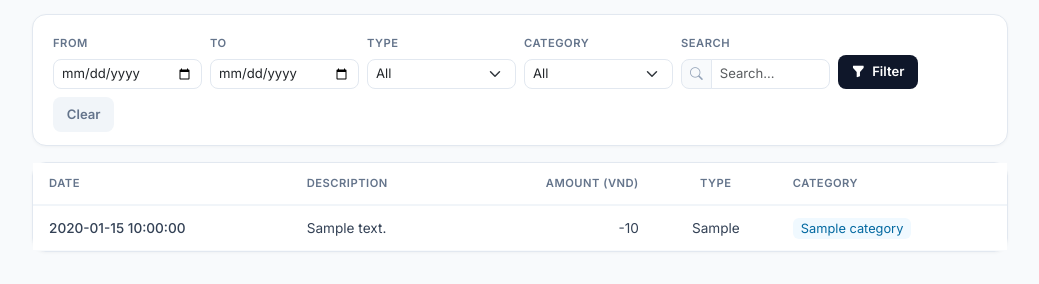
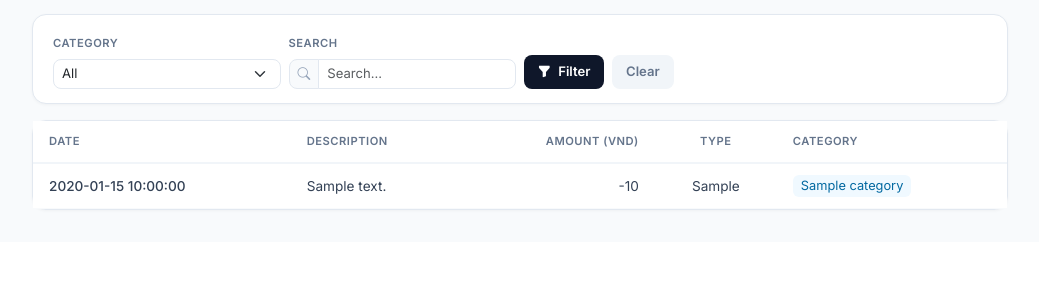
Before and after one commit to hoangdieuctu/cashflow, a Python web app: template src/techcombank_pdf/web/templates/dashboard.html in a window 1280 px wide. Shown: the part 1324-1608 px from the top of the page, without its empty margins (240-1279 px from the left). After the commit the page ends 1535 px from the top, so only its background shows below. Run offline with Jinja, Linux system fonts and the light colour scheme; the template is opened without the code that fills it: most values are stand-ins (such as "Sample title", 1, 10 or a date in 2020).

Commit message:
Remove From, To, and Type filters from transaction filter bar

```diff
--- a/src/techcombank_pdf/web/templates/dashboard.html
+++ b/src/techcombank_pdf/web/templates/dashboard.html
@@ -210,23 +210,7 @@
                 </select>
             </div>
             {% endif %}
-            <div class="col-md-2">
-                <label class="form-label" style="font-size: 0.7rem; font-weight: 600; color: #64748B; text-transform: uppercase; letter-spacing: 0.5px;">From</label>
-                <input type="date" class="form-control form-control-sm" name="start_date" value="{{ filters.start_date }}" style="border-radius: 8px; border-color: #E2E8F0; font-size: 0.82rem;">
-            </div>
-            <div class="col-md-2">
-                <label class="form-label" style="font-size: 0.7rem; font-weight: 600; color: #64748B; text-transform: uppercase; letter-spacing: 0.5px;">To</label>
-                <input type="date" class="form-control form-control-sm" name="end_date" value="{{ filters.end_date }}" style="border-radius: 8px; border-color: #E2E8F0; font-size: 0.82rem;">
-            </div>
-            <div class="col-md-2">
-                <label class="form-label" style="font-size: 0.7rem; font-weight: 600; color: #64748B; text-transform: uppercase; letter-spacing: 0.5px;">Type</label>
-                <select class="form-select form-select-sm" name="type" style="border-radius: 8px; border-color: #E2E8F0; font-size: 0.82rem;">
-                    <option value="">All</option>
-                    <option value="debit" {{ 'selected' if filters.type == 'debit' }}>Debit</option>
-                    <option value="credit" {{ 'selected' if filters.type == 'credit' }}>Credit</option>
-                </select>
-            </div>
-            <div class="col-md-2">
+            <div class="col-md-3">
                 <label class="form-label" style="font-size: 0.7rem; font-weight: 600; color: #64748B; text-transform: uppercase; letter-spacing: 0.5px;">Category</label>
                 <select class="form-select form-select-sm" name="category" style="border-radius: 8px; border-color: #E2E8F0; font-size: 0.82rem;">
                     <option value="">All</option>
@@ -236,7 +220,7 @@
                     {% endfor %}
                 </select>
             </div>
-            <div class="col-md-2">
+            <div class="col-md-3">
                 <label class="form-label" style="font-size: 0.7rem; font-weight: 600; color: #64748B; text-transform: uppercase; letter-spacing: 0.5px;">Search</label>
                 <div class="input-group input-group-sm">
                     <span class="input-group-text" style="border-radius: 8px 0 0 8px; border-color: #E2E8F0; background: #F8FAFC;"><i class="bi bi-search" style="color: #94A3B8; font-size: 0.8rem;"></i></span>
```
